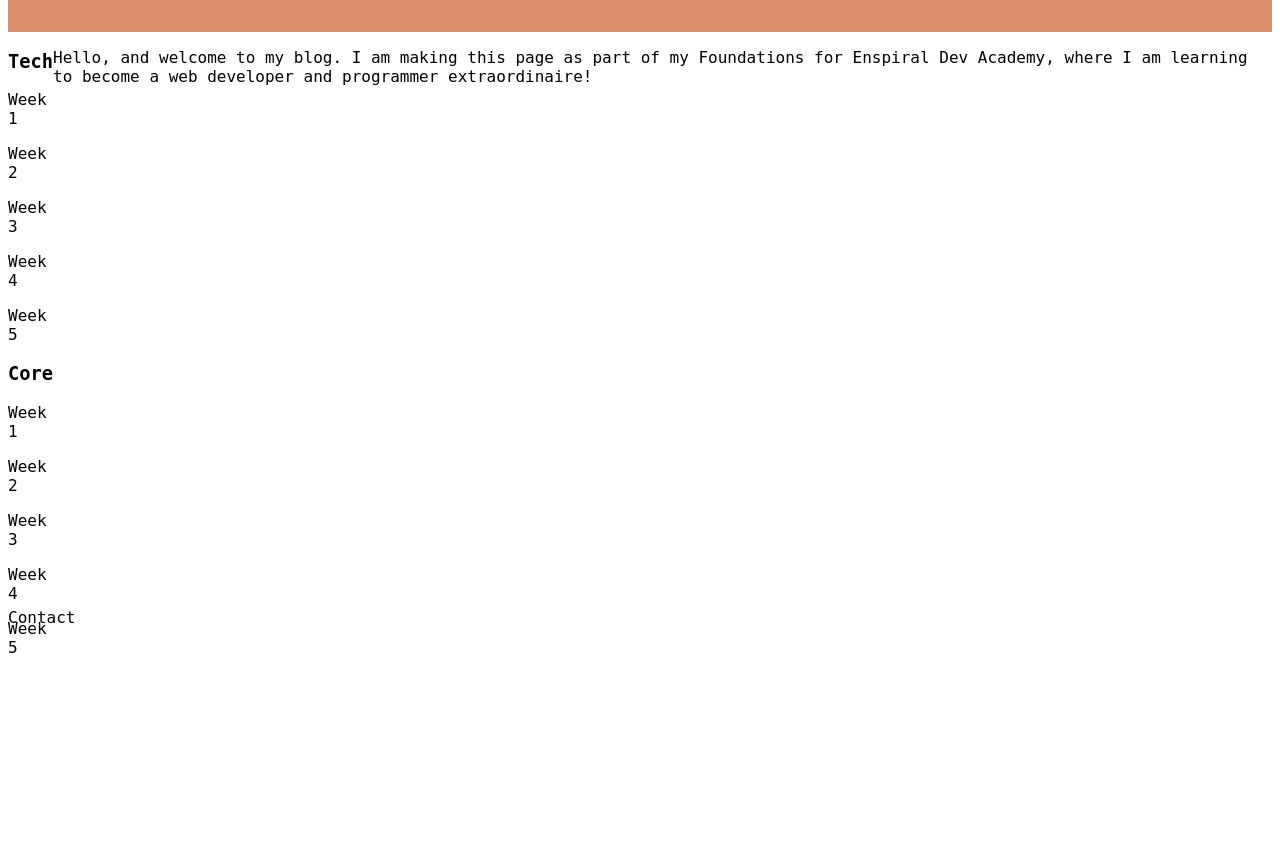
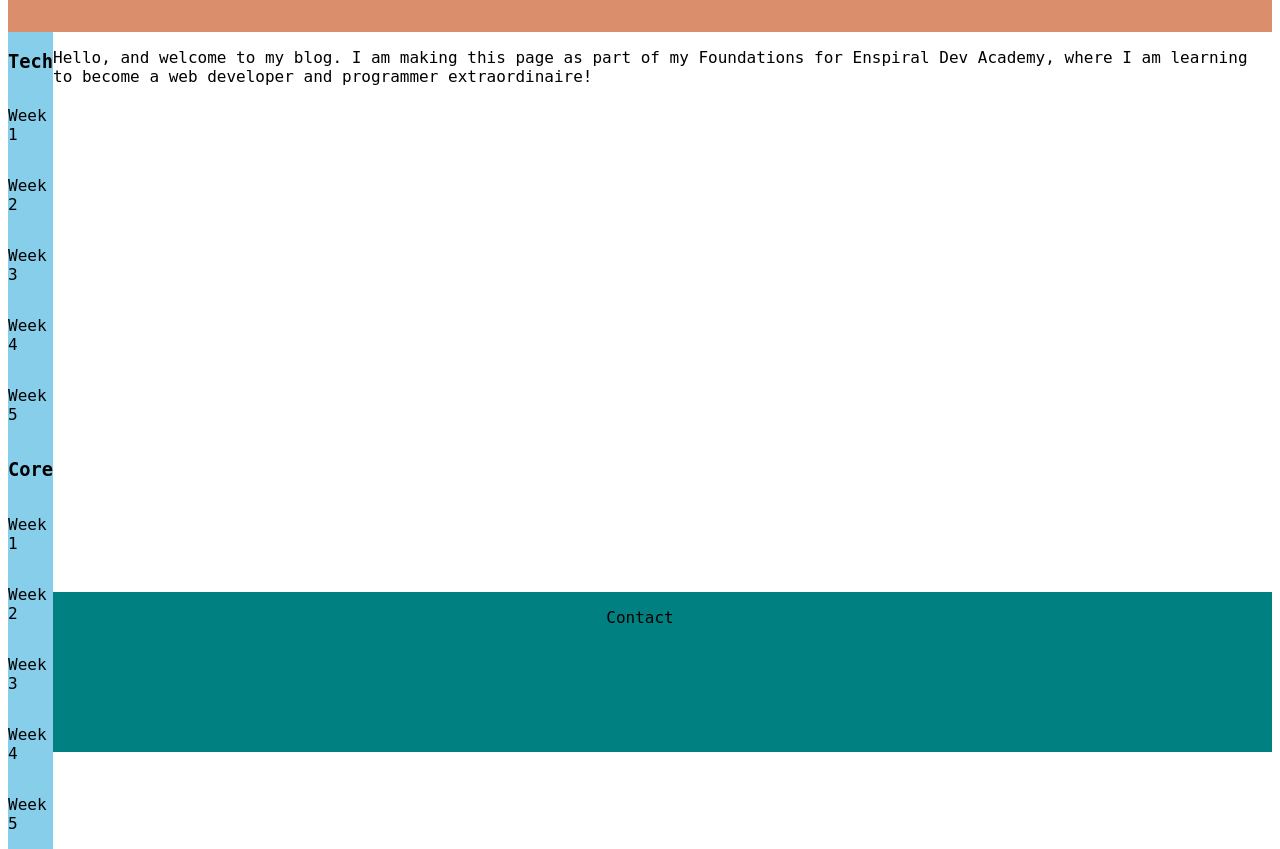
Before and after one commit to joshua-wc/joshua-wc.github.io, a plain HTML site: page index.html in a window 1280 px wide. Shown: the part 216-1065 px from the top of the page. Before the commit the page ends 889 px from the top, so only its background shows below. Drawn offline with Linux system fonts and the light colour scheme.

Commit message:
Add style for sidebar and footer

```diff
--- a/styles/main.css
+++ b/styles/main.css
@@ -24,3 +24,20 @@ body {
     max-width: 100vw;
     height: 70vh;
 }
+
+.sidebar {
+    display: flex;
+    flex-direction: column;
+    justify-content: space-evenly;
+    background-color: skyblue;
+}
+
+.footer {
+    display: flex;
+    flex-direction: column;
+    align-items: center;
+    justify-content: space-between;
+    height: 20vh;
+    max-width: 100vw;
+    background-color: teal;
+}
```
